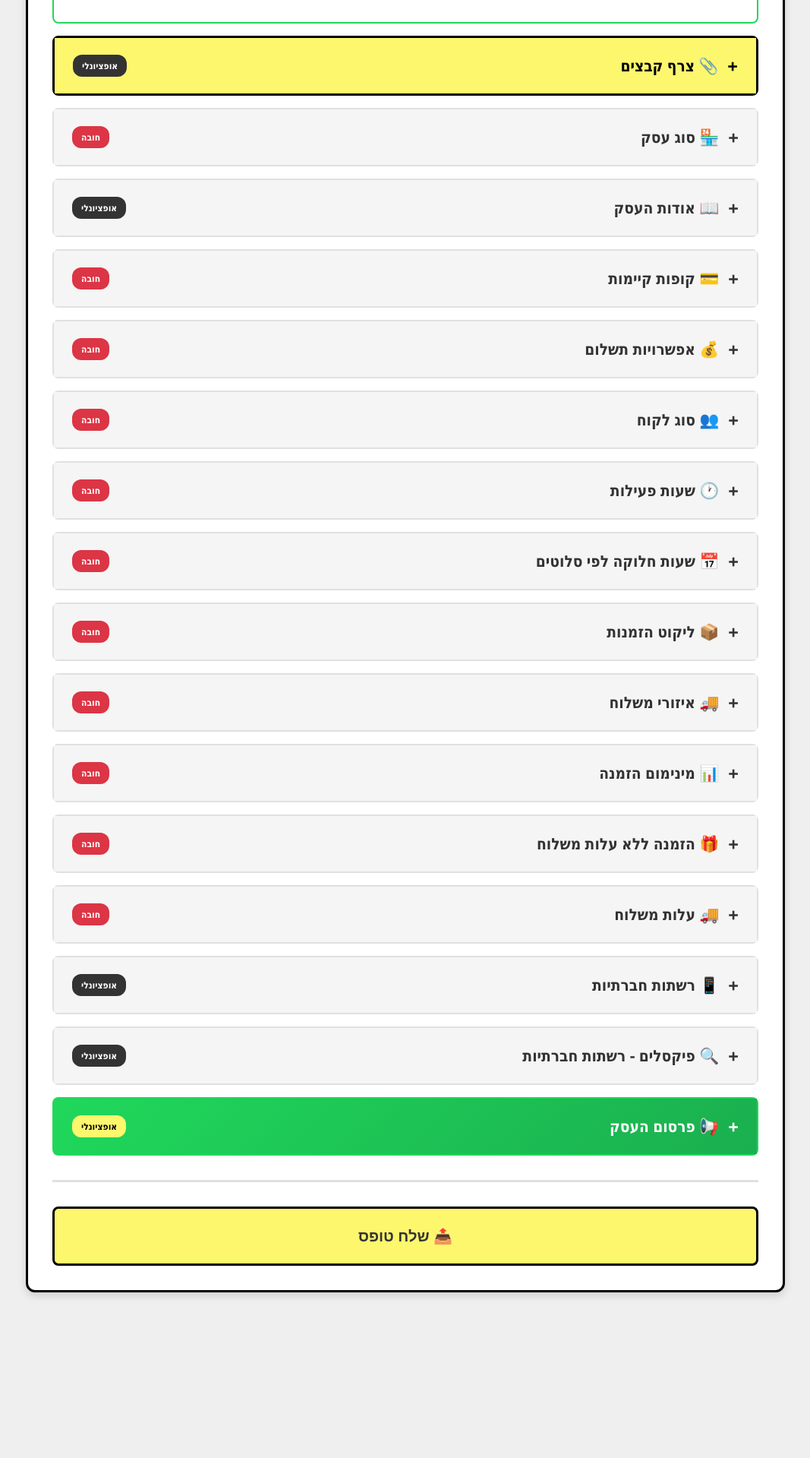
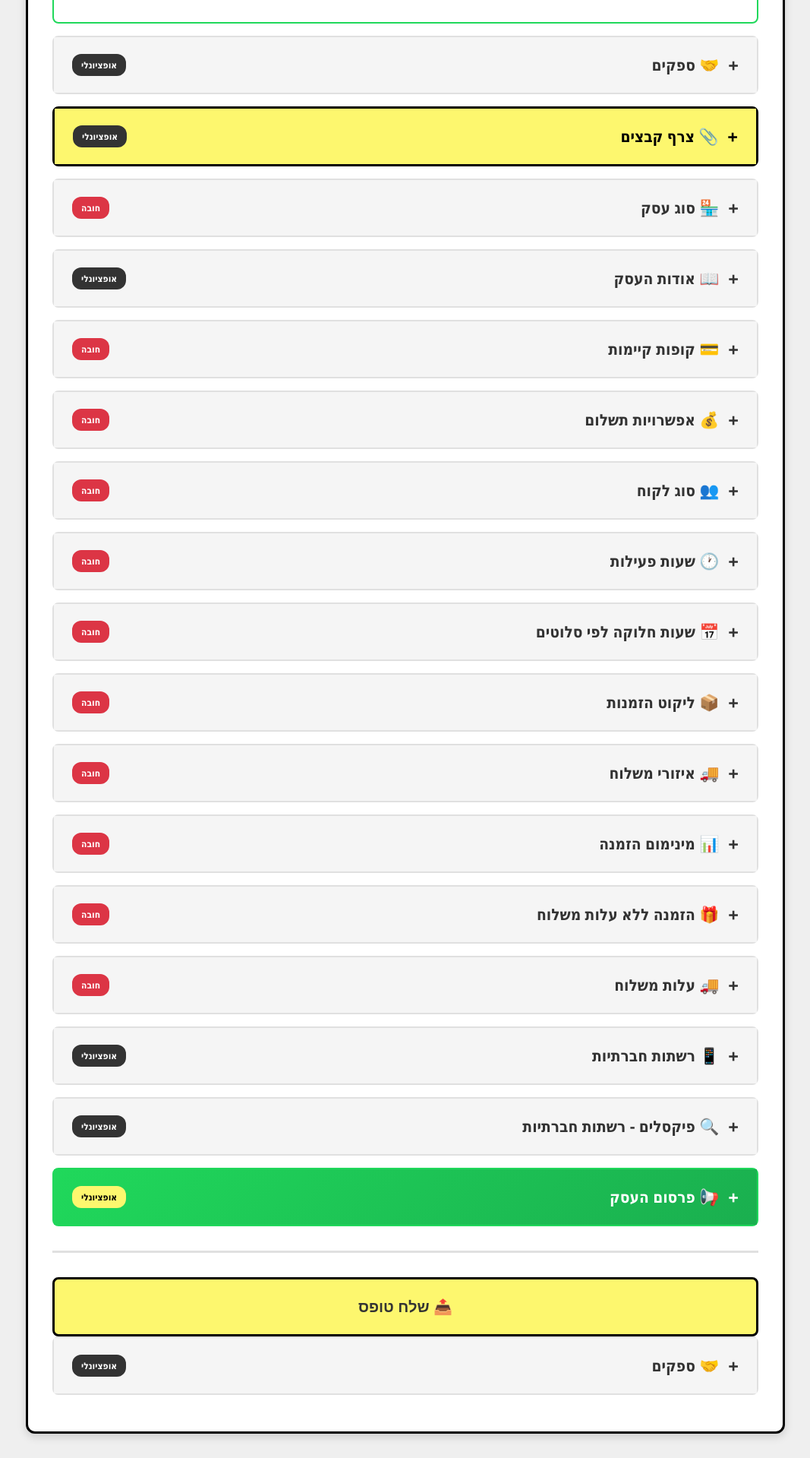
Before and after one commit to Habadisrael770/b1-client-form, a website: page index.html in a window 1280 px wide. Shown: the part 987-2906 px from the top of the page at 76% size, without its empty margins (106-1173 px from the left). Before the commit the page ends 2720 px from the top, so only its background shows below. Drawn offline with Linux system fonts and the light colour scheme.

Commit message:
Move Suppliers section to be a primary button after Business Details

```diff
--- a/index.html
+++ b/index.html
@@ -648,7 +648,28 @@
                 </div>
             </div>
 
-            <!-- 2. צרף קבצים -->
+            <!-- 2. ספקים -->
+            <div class="accordion-section" data-section="suppliers" data-required="false">
+                <div class="accordion-header" onclick="toggleAccordion(this)">
+                    <div class="accordion-title">
+                        <span class="accordion-icon">+</span>
+                        <span>🤝 ספקים</span>
+                    </div>
+                    <span class="requirement-badge optional">אופציונלי</span>
+                </div>
+                <div class="accordion-content">
+                    <div class="accordion-body">
+                        <div class="form-group">
+                            <label class="form-label" style="font-weight: 700; margin-bottom: 0.5rem; display: block;">נא מלא שמות ספקים איתם אתה מעוניין לקבל מהם תמונות</label>
+                            <p style="color: var(--gray-dark); margin-bottom: 1rem; font-size: 0.9rem;">דוגמה: החברה המרכזית למשקאות</p>
+                            <div id="suppliersContainer"></div>
+                            <button type="button" class="btn-add" onclick="addSupplier()" style="background-color: var(--yellow); color: #000; border: 2px solid #000; padding: 0.75rem 1.5rem; border-radius: 6px; cursor: pointer; font-weight: 600; font-size: 1rem;">+ הוסף ספק</button>
+                        </div>
+                    </div>
+                </div>
+            </div>
+
+            <!-- 3. צרף קבצים -->
             <div class="accordion-section" data-section="files">
                 <div class="accordion-header" onclick="toggleAccordion(this)">
                     <div class="accordion-title">
@@ -1254,10 +1275,27 @@
                             </div>
                         </div>
 
-                        <!-- Suppliers Section -->
+
+                    </div>
+                </div>
+            </div>
+
+            <div style="margin-top: 2rem; padding-top: 2rem; border-top: 3px solid var(--gray-medium);">
+                <button type="submit" class="btn-submit">📤 שלח טופס</button>
+            <!-- 2. ספקים -->
+            <div class="accordion-section" data-section="suppliers" data-required="false">
+                <div class="accordion-header" onclick="toggleAccordion(this)">
+                    <div class="accordion-title">
+                        <span class="accordion-icon">+</span>
+                        <span>🤝 ספקים</span>
+                    </div>
+                    <span class="requirement-badge optional">אופציונלי</span>
+                </div>
+                <div class="accordion-content">
+                    <div class="accordion-body">
                         <div class="form-group">
-                            <label class="form-label" style="font-weight: 700; margin-bottom: 0.5rem; display: block;">ספקים</label>
-                            <p style="color: var(--gray-dark); margin-bottom: 1rem; font-size: 0.9rem;">נא מלא את הספקים איתם אתה עובד - פרטי איש קשר של הסוכן עבור התמונות</p>
+                            <label class="form-label" style="font-weight: 700; margin-bottom: 0.5rem; display: block;">נא מלא שמות ספקים איתם אתה מעוניין לקבל מהם תמונות</label>
+                            <p style="color: var(--gray-dark); margin-bottom: 1rem; font-size: 0.9rem;">דוגמה: החברה המרכזית למשקאות</p>
                             <div id="suppliersContainer"></div>
                             <button type="button" class="btn-add" onclick="addSupplier()" style="background-color: var(--yellow); color: #000; border: 2px solid #000; padding: 0.75rem 1.5rem; border-radius: 6px; cursor: pointer; font-weight: 600; font-size: 1rem;">+ הוסף ספק</button>
                         </div>
@@ -1265,8 +1303,6 @@
                 </div>
             </div>
 
-            <div style="margin-top: 2rem; padding-top: 2rem; border-top: 3px solid var(--gray-medium);">
-                <button type="submit" class="btn-submit">📤 שלח טופס</button>
             </div>
         </form>
     </div>
```
